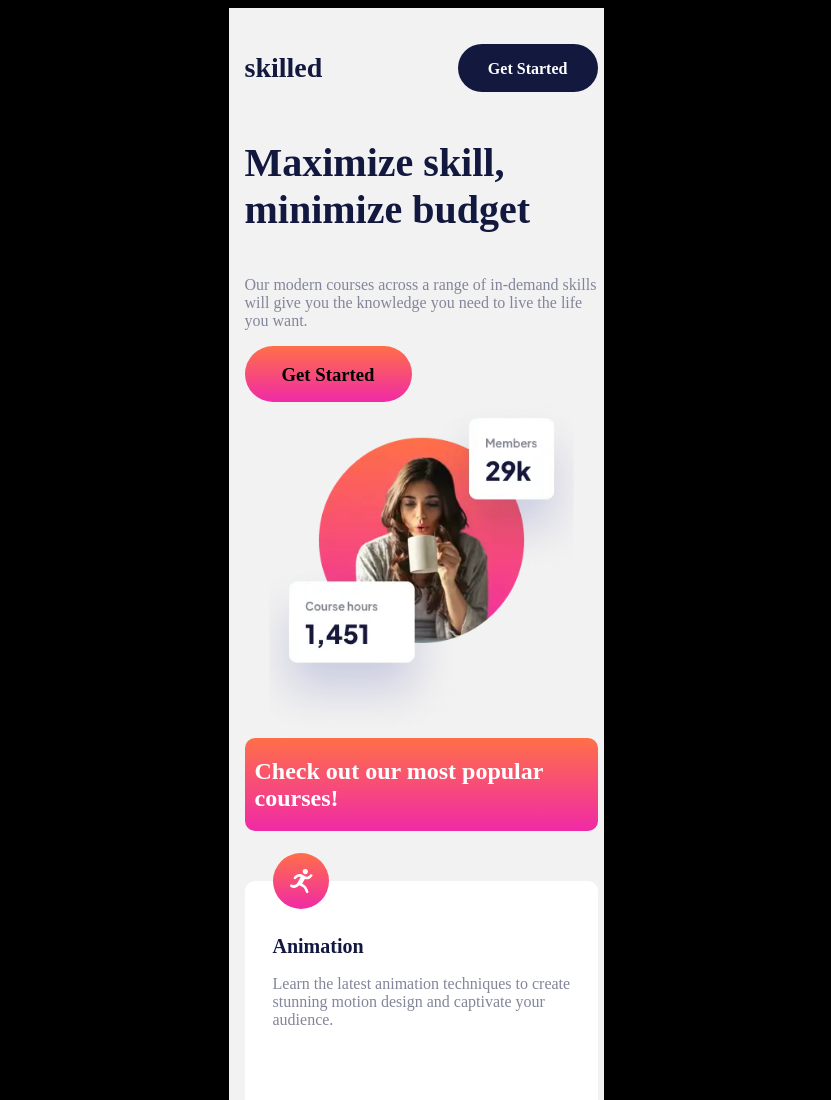
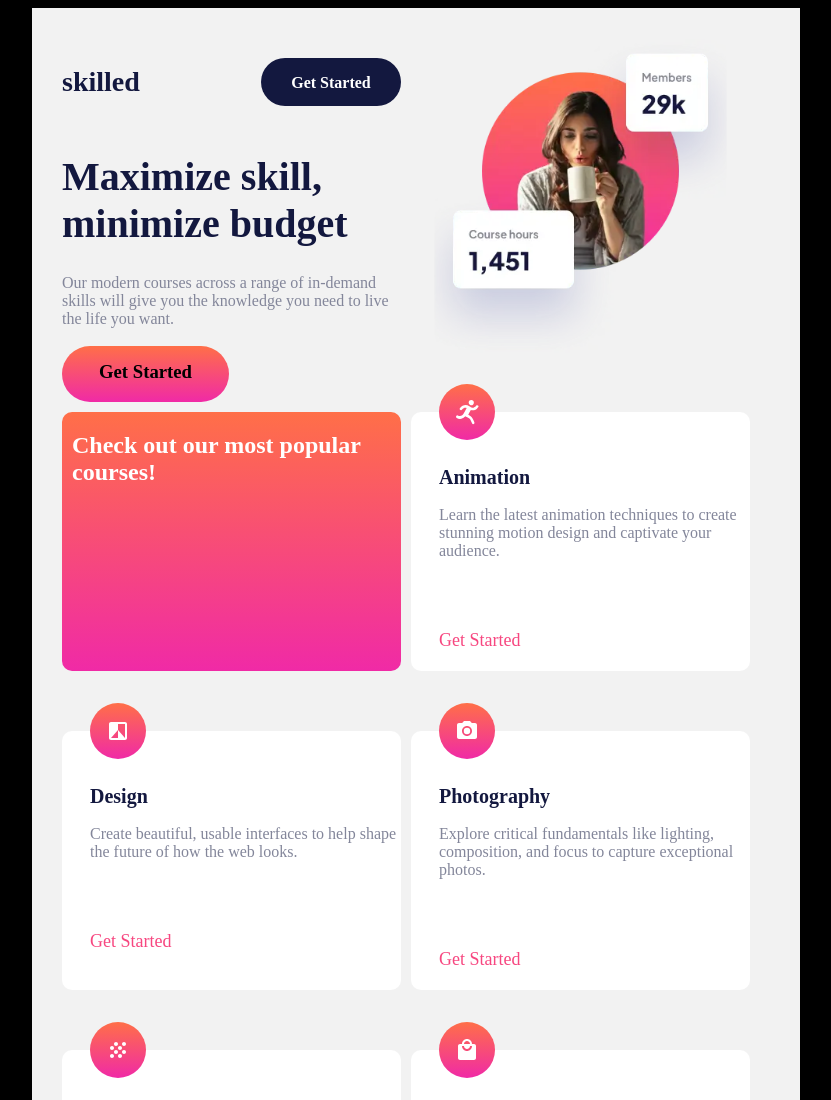
Before and after one commit to Joni19944/exercises, a plain HTML site: page index.html in a window 1280 px wide. Shown: the top 1100 px of the page, without its empty margins (224-1055 px from the left). Drawn offline with Linux system fonts and the light colour scheme.

Commit message:
responsive for tablet

```diff
--- a/index.html
+++ b/index.html
@@ -9,41 +9,41 @@
 </head>
 <body>
     <div class="mainConteiner">
-      <div class="skilledGetStart"><h3 class="skilled">skilled</h3>
+      <div class="conteinerForGridTablet resp"><div class="skilledGetStart"><h3 class="skilled">skilled</h3>
         <div class="getStartedB"><h3>Get Started</h3></div></div>
         <h1 class="maximizeSkill">Maximize skill,
             minimize budget</h1>
         <p class="OurModern">Our modern courses across a range of in-demand skills will give you the knowledge you need to live the life you want.</p>
-        <div class="GetStartedP"><h3 >Get Started</h3></div>
+        <div class="GetStartedP"><h3 >Get Started</h3></div></div>
         <div><img class="girlWithCoffee" src="./pictures/image-hero-mobile.webp" alt="girl with coffee">
 
             </div>
-            <div class="checkOut"><h2>Check out our most popular courses!</h2></div>
-            <div class="animation">
+            <div class="checkOut resp"><h2>Check out our most popular courses!</h2></div>
+            <div class="animation resp">
                 <img src="./pictures/icon-animation.svg" alt="animation logo">
                 <h2>Animation</h2>
                 <p>Learn the latest animation techniques to create stunning motion design and captivate your audience.</p>
                 <footer>Get Started</footer>
             </div>
-            <div class="design">
+            <div class="design resp">
                 <img src="./pictures/icon-design.svg" alt="design logo">
                 <h2>Design</h2>
                 <p>Create beautiful, usable interfaces to help shape the future of how the web looks.</p>
                 <footer>Get Started</footer>
             </div>
-            <div class="photography">
+            <div class="photography resp">
                 <img src="./pictures/icon-photography.svg" alt="photoaparat logo">
                 <h2>Photography</h2>
                 <p>Explore critical fundamentals like lighting, composition, and focus to capture exceptional photos.</p>
                 <footer>Get Started</footer>
             </div>
-            <div class="crypto">
+            <div class="crypto resp">
                 <img src="./pictures/icon-crypto.svg" alt="crypto logo">
                 <h2>Crypto</h2>
                 <p>All you need to know to get started investing in crypto. Go from beginner to advanced with this 54 hour course.</p>
                 <footer>Get Started</footer>
             </div>
-            <div class="business">
+            <div class="business resp">
                 <img src="./pictures/icon-business.svg" alt="case logo">
                 <h2>Business</h2>
                 <p>A step-by-step playbook to help you start, scale, and sustain your business without outside investment.</p>
--- a/style.css
+++ b/style.css
@@ -57,6 +57,7 @@ body{
 }
 .GetStartedP h3{
     text-align: center;
+    padding: 15px ;
 }
 .checkOut{
     background: linear-gradient(180deg, #FF6F48 0%, #F02AA6 100%);
@@ -270,3 +271,22 @@ font-size: 16px;
     .mainConteiner{ width: 100%;}
 
 }
+
+@media screen and (min-width: 768px){
+    .mainConteiner{
+        width: 768px;
+        grid-template-columns: 339px 339px;
+
+        padding: 30px;
+        gap: 10px;
+    }
+    .resp{
+        width: 339px;
+    }
+
+    .likeAFooter{
+        grid-column: 1/ span 2;
+    }
+
+
+}
```
